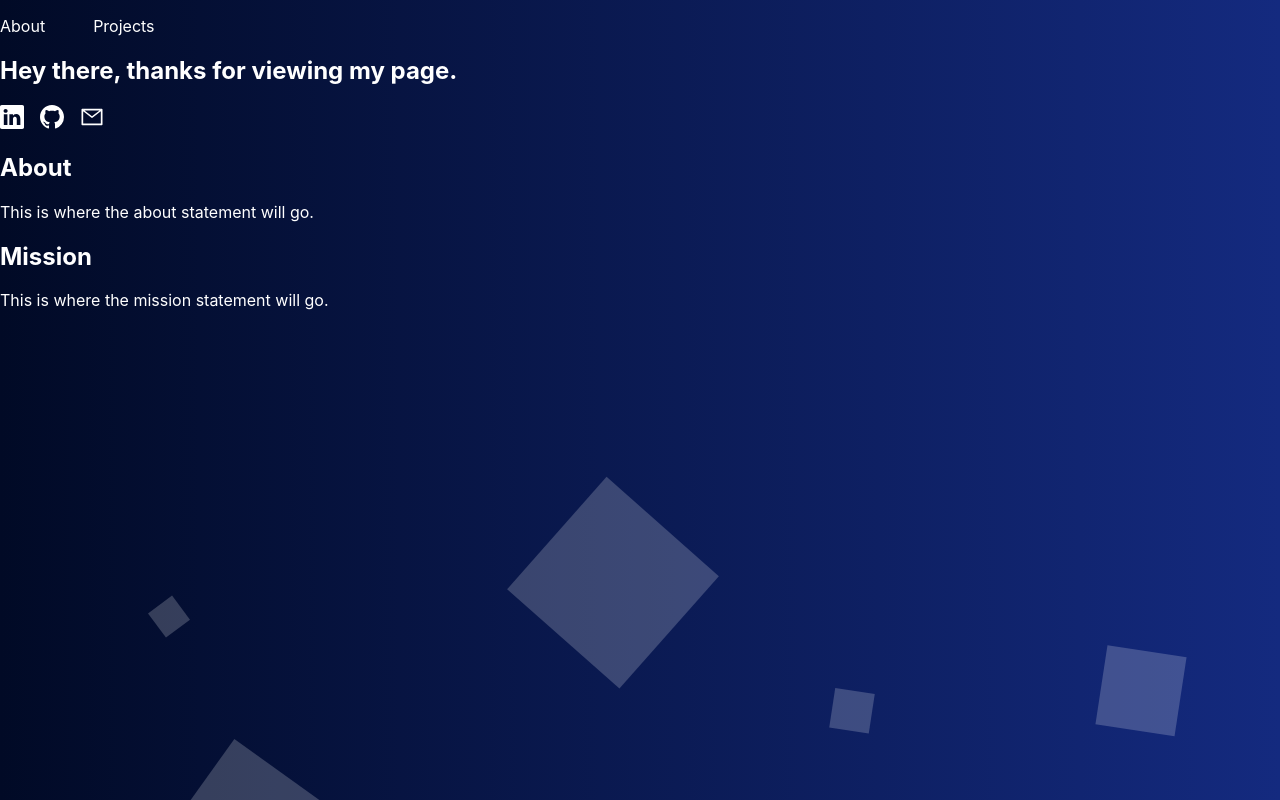
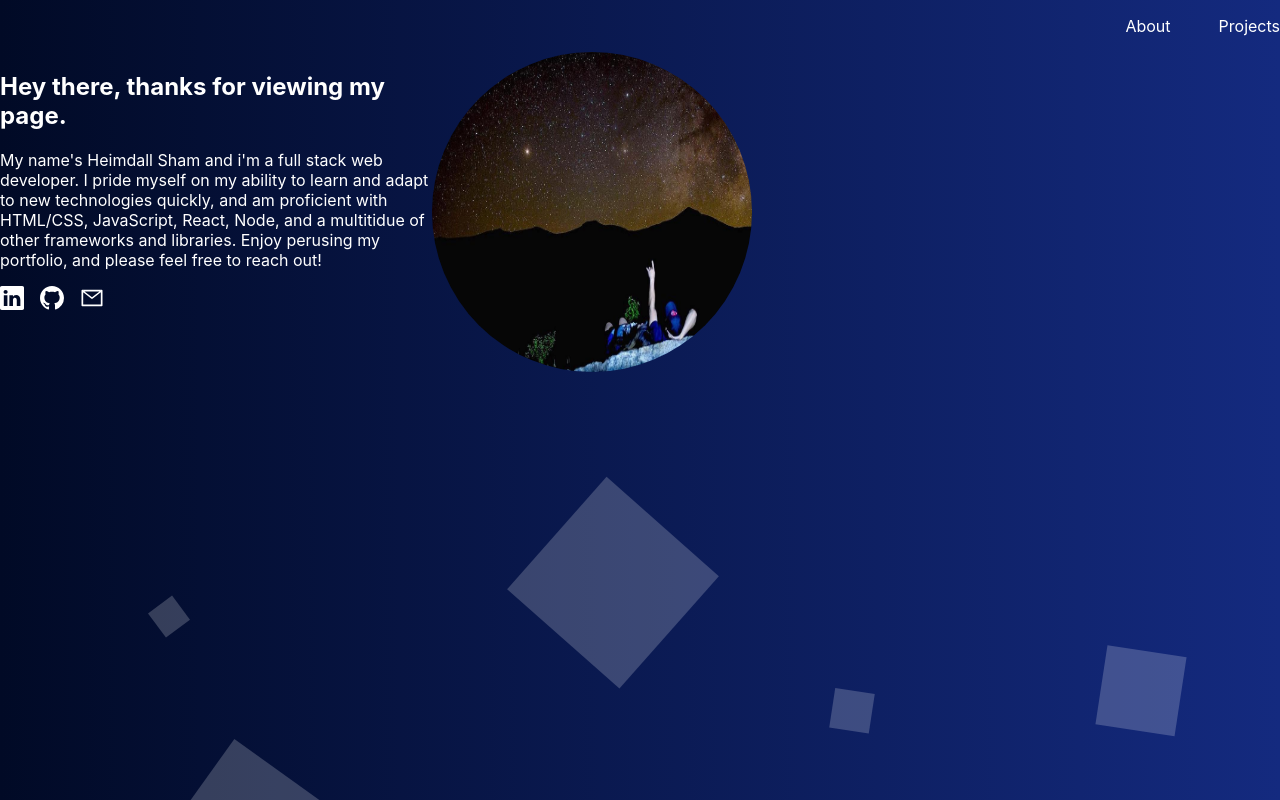
Before and after one commit to HeimdallS/personal-site, a React (Create React App) app: page / in a window 1280 px wide. Built offline with nearby package versions, Linux system fonts and the light colour scheme.

Commit message:
Added brief homepage text. Added temp profile photo.

```diff
--- a/src/components/Header/Nav.scss
+++ b/src/components/Header/Nav.scss
@@ -1,11 +1,11 @@
 .header {
   &__routes {
     display: flex;
-    padding-left: 0;
+    justify-content: flex-end;
   }
 
   &__route {
     list-style-type: none;
-    padding-right: 3rem;
+    padding-left: 3rem;
   }
 }
--- a/src/pages/HomePage/HomePage.js
+++ b/src/pages/HomePage/HomePage.js
@@ -2,12 +2,19 @@ import React from 'react'
 import * as BsIcon from 'react-icons/bs';
 import * as AiIcon from 'react-icons/ai';
 import './HomePage.scss';
+import stars from '../../assets/images/stars.jpg'
 
 export default function HomePage() {
     return (
         <main className="content">
+            <div className="content__container">
+                <div className="content__text-container">
                     <h2>Hey there, thanks for viewing my page.</h2>
-            <div className="content__nav-icons">
+                    <p className="content__mission-statement">
+                        My name's Heimdall Sham and i'm a full stack web developer. I pride myself on my ability to learn and adapt
+                        to new technologies quickly, and am proficient with HTML/CSS, JavaScript, React, Node, and a multitidue of
+                        other frameworks and libraries. Enjoy perusing my portfolio, and please feel free to reach out!
+                    </p>
                     <a href="https://www.linkedin.com/in/heimdall-sham/" className='nav__link'>
                     <BsIcon.BsLinkedin className='content__nav-icon'/>
                     </a>
@@ -18,14 +25,9 @@ export default function HomePage() {
                         <AiIcon.AiOutlineMail className='content__nav-icon'/>
                     </a>
                 </div>
-            <h2 className="content__about">About</h2>
-            <p className="content__mission-statement">
-                This is where the about statement will go.
-            </p>
-            <h2 className="content-mission">Mission</h2>
-            <p className="content__mission-statement">
-                This is where the mission statement will go.
-            </p>
+                <img src={stars} alt="star gazing" className='content__profile-pic' />
+            </div>
+
             <ul className="content__box-area">
                 <li className="content__boxes content__boxes--1"></li>
                 <li className="content__boxes content__boxes--2"></li>
--- a/src/pages/HomePage/HomePage.scss
+++ b/src/pages/HomePage/HomePage.scss
@@ -1,4 +1,13 @@
 .content {
+  &__container {
+    display: flex;
+    width: 100vw;
+  }
+
+  &__text-container {
+    width: 27rem;
+  }
+
   &__nav-icons {
     display: flex;
   }
@@ -14,6 +23,12 @@
     color: white;
   }
 
+  &__profile-pic {
+    width: 20rem;
+    height: 20rem;
+    border-radius: 50%;
+  }
+
   &__box-area {
     position: absolute;
     padding: 0;
@@ -23,6 +38,7 @@
     width: 100%;
     height: 100%;
     overflow: hidden;
+    z-index: -1;
   }
 
   &__boxes {
--- /dev/null
+++ b/src/partials/mixins.scss
@@ -0,0 +1,13 @@
+@use "./variables.scss" as *;
+
+@mixin tablet {
+  @media (min-width: $breakpoint-tablet) {
+    @content;
+  }
+}
+
+@mixin desktop {
+  @media (min-width: $breakpoint-desktop) {
+    @content;
+  }
+}
--- /dev/null
+++ b/src/partials/variables.scss
@@ -0,0 +1,2 @@
+$breakpoint-tablet: 768px;
+$breakpoint-desktop: 1440px;
```
Also changed, not shown: src/assets/images/stars.jpg (added). Lines whose indentation alone changed are shown as unchanged.
